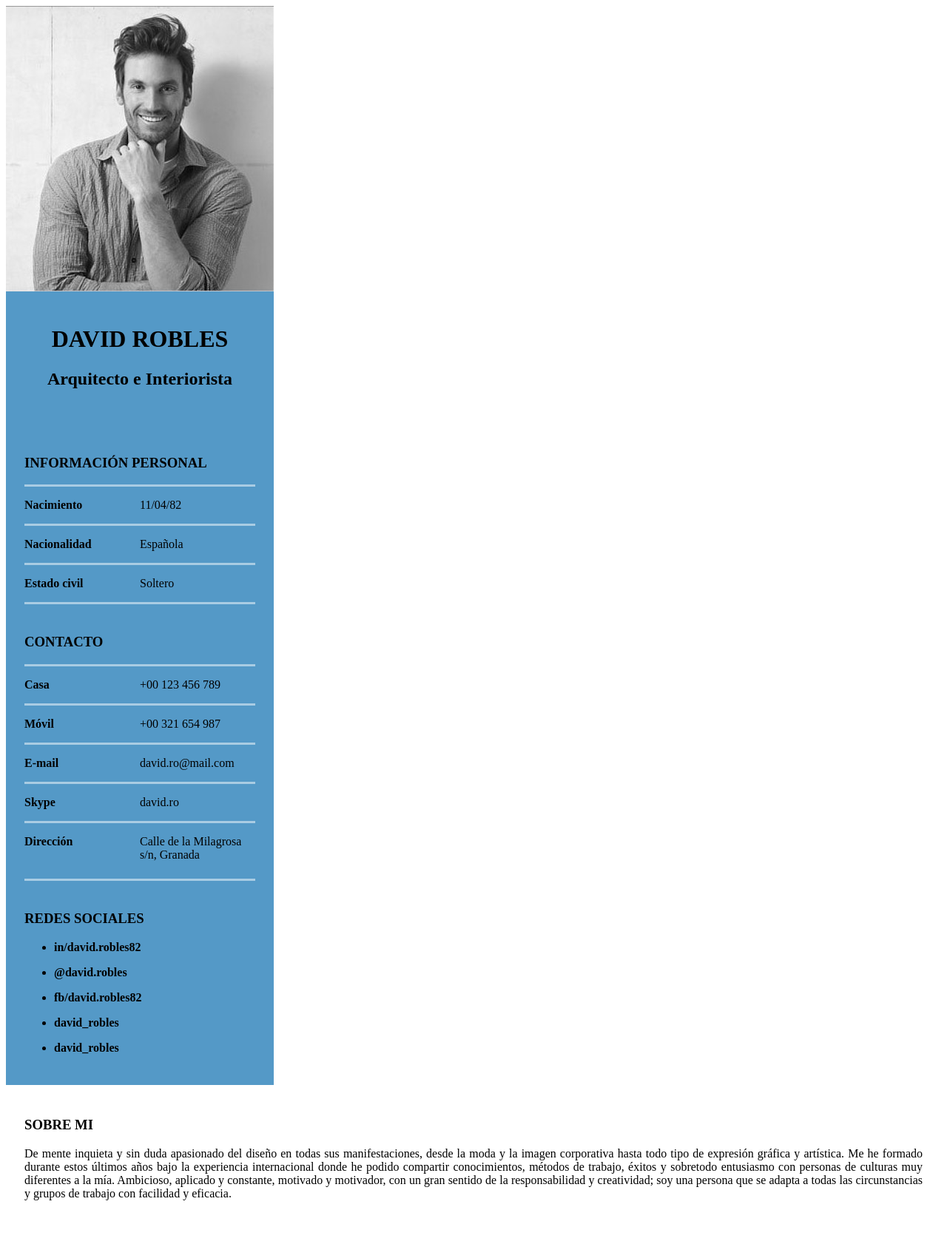
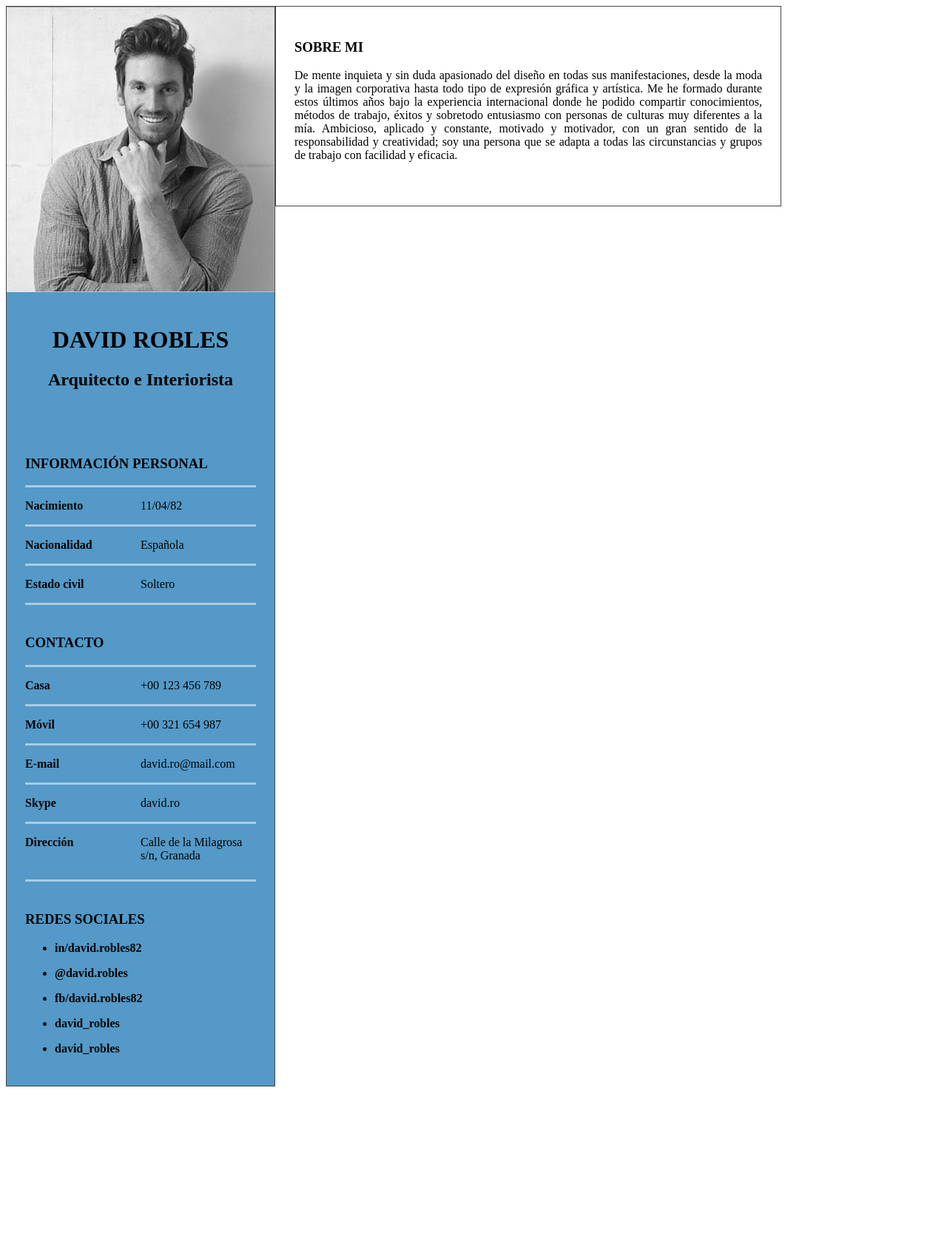
Before and after one commit to jeioncs/html-php-sql-beginner, a PHP site: page /curriculum3.html in a window 1280 px wide. Shown: the whole page at 74% size. After the commit the page ends 1469 px from the top, so only its background shows below. Run offline with PHP 8.4, Linux system fonts and the light colour scheme.

Commit message:
Nueva modificación CV3 CSS.

```diff
--- a/curriculumCV/definitivo/curriculum3.css
+++ b/curriculumCV/definitivo/curriculum3.css
@@ -1,6 +1,6 @@
 
 .columna {
-	/*border:1px solid #444;*/
+	border:1px solid #444;
 	display:inline-block;
 	float:left;
 }
@@ -72,8 +72,8 @@
 }
 
 #col-principal {
-	/*width:50%;*/
-	width:auto;
+	width:50%;
+	/*width:auto;*/
 	height:100%;
 	padding:25px;
 }
```
